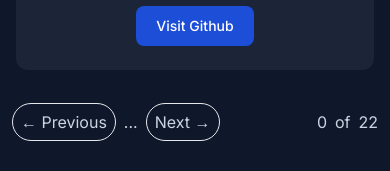
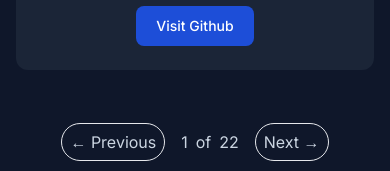
Before and after one commit to RajeevDash007/gsoc-github-finder, a Next.js app: page / in a window 390 px wide. Shown: the part 6069-6240 px from the top of the page. Built offline with nearby package versions, Linux system fonts and the light colour scheme.

Commit message:
fix pagination label on mobile devices

```diff
--- a/app/components/OrganizationList.tsx
+++ b/app/components/OrganizationList.tsx
@@ -2,6 +2,7 @@
 import React, { useState } from "react";
 import organizationsData from "../api/data/2024.json";
 import ReactPaginate from "react-paginate";
+import ResponsivePagination from "react-responsive-pagination";
 
 const OrganizationList = () => {
 	const itemsPerPage = 9;
@@ -69,17 +70,27 @@
 					</div>
 				))}
 			</div>
-			<div className="flex mx-3 justify-between md:mx-0 md:justify-center">
-				{/*It hide the page indicator  on mobile screen  */}
+			<div className="flex mx-3 overflow-hidden justify-center mt-10 md:mx-0 md:justify-center">
 				<ReactPaginate
 					previousLabel={"← Previous"}
 					nextLabel={"Next →"}
 					pageCount={pageCount}
+					breakLabel={
+						<div>
+							<div className="flex items-center gap-2 md:hidden">
+								<span>{currentPage === 0 ? 1 : currentPage}</span>
+								<span>of</span>
+								<span>{pageCount}</span>
+							</div>
+
+							<a className="hidden md:flex">...</a>
+						</div>
+					}
+					marginPagesDisplayed={0}
+					pageRangeDisplayed={5}
 					pageClassName="hidden m-2 md:flex md:m-0"
 					onPageChange={handlePageChange}
-					containerClassName={
-						"my-10 flex pagination md:gap-10 md:mt-20 md:mb-20"
-					}
+					containerClassName="pagination flex gap-2 my-5"
 					previousLinkClassName={
 						"border p-2 rounded-full mr-2 hover:bg-slate-800/80 dark:hover:bg-slate-700/80"
 					}
@@ -91,12 +102,6 @@
 						"pagination__link--active bg-green-600 px-5 rounded-full"
 					}
 				/>
-				{/* Add page indicator on mobile but it hides on larger screen */}
-				<div className="flex items-center gap-2 md:hidden">
-					<span>{currentPage}</span>
-					<span>of</span>
-					<span>{pageCount}</span>
-				</div>
 			</div>
 		</div>
 	);
--- a/app/globals.css
+++ b/app/globals.css
@@ -31,3 +31,7 @@
 		text-wrap: balance;
 	}
 }
+
+/* .pagination > .break {
+	display: hidden;
+} */
```
